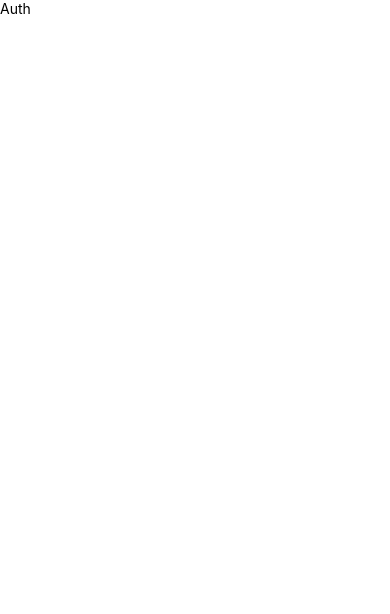
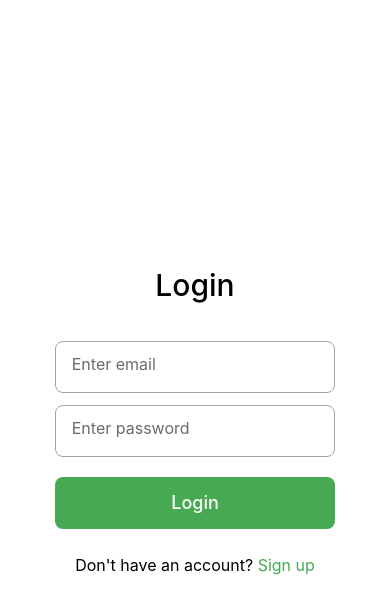
Before and after one commit to GezMin/client-RN-Shop, a React Native app: screen /Auth in a window 390 px wide. Shown: the top 614 px of the page. Built offline with nearby package versions, Linux system fonts and the light colour scheme.

Commit message:
added login fields

```diff
--- a/app/components/screens/auth/Auth.tsx
+++ b/app/components/screens/auth/Auth.tsx
@@ -1,11 +1,52 @@
+import AuthFields from './AuthFields'
+import Loader from '@/components/ui/Loader'
+import Button from '@/components/ui/button/Button'
+import { IAuthFormData } from '@/types/auth.interface'
 import { FC, useState } from 'react'
-import { Text, View } from 'react-native'
+import { SubmitHandler, useForm } from 'react-hook-form'
+import { Pressable, Text, View } from 'react-native'
 
 const Auth: FC = () => {
 	const [isReg, setIsReg] = useState(false)
+
+	const { handleSubmit, reset, control } = useForm<IAuthFormData>({
+		mode: 'onChange'
+	})
+
+	const onSubmit: SubmitHandler<IAuthFormData> = data => {
+		console.log(data)
+	}
+
+	const isLoading = false
+
 	return (
-		<View>
-			<Text>Auth</Text>
+		<View className='mx-2 items-center justify-center h-full'>
+			<View className='w-9/12'>
+				<Text className='text-center text-black text-3xl font-medium mb-8'>
+					{isReg ? 'Sing Up' : 'Login'}
+				</Text>
+				{isLoading ? (
+					<Loader />
+				) : (
+					<>
+						<AuthFields control={control} isPassRequired={isReg} />
+						<Button onPress={handleSubmit(onSubmit)}>
+							<Text>{isReg ? 'Sing Up' : 'Login'}</Text>
+						</Button>
+
+						<Pressable onPress={() => setIsReg(!isReg)}>
+							<Text className='text-black text-center text-base mt-6'>
+								{isReg
+									? 'Already have an account? '
+									: "Don't have an account? "}
+								<Text className='text-[#47AA52]'>
+									{isReg ? 'Login' : 'Sign up'}
+								</Text>
+							</Text>
+						</Pressable>
+					</>
+				)}
+			</View>
 		</View>
 	)
 }
--- /dev/null
+++ b/app/components/screens/auth/AuthFields.tsx
@@ -0,0 +1,45 @@
+import { validEmail } from './email.regex'
+import Field from '@/components/ui/field/Field'
+import { IAuthFormData } from '@/types/auth.interface'
+import { FC } from 'react'
+import { Control } from 'react-hook-form'
+
+interface IAuthFields {
+	control: Control<IAuthFormData>
+	isPassRequired?: boolean
+}
+
+const AuthFields: FC<IAuthFields> = ({ control, isPassRequired }) => {
+	return (
+		<>
+			<Field<IAuthFormData>
+				placeholder='Enter email'
+				control={control}
+				name='email'
+				rules={{
+					required: 'Email is required!',
+					pattern: {
+						value: validEmail,
+						message: 'Please enter a valid email address'
+					}
+				}}
+				keyboardType='email-address'
+			/>
+			<Field<IAuthFormData>
+				placeholder='Enter password'
+				control={control}
+				name='password'
+				secureTextEntry
+				rules={{
+					required: 'Password is required!',
+					minLength: {
+						value: 6,
+						message: 'Password should be minimum 6 characters long'
+					}
+				}}
+			/>
+		</>
+	)
+}
+
+export default AuthFields
--- /dev/null
+++ b/app/components/screens/auth/email.regex.ts
@@ -0,0 +1,2 @@
+export const validEmail =
+	/^(([^<>()[\]\\.,;:\s@"]+(\.[^<>()[\]\\.,;:\s@"]+)*)|(".+"))@((\[[0-9]{1,3}\.[0-9]{1,3}\.[0-9]{1,3}\.[0-9]{1,3}])|(([a-zA-Z\-0-9]+\.)+[a-zA-Z]{2,}))$/
--- /dev/null
+++ b/app/components/ui/Loader.tsx
@@ -0,0 +1,8 @@
+import { FC } from 'react'
+import { ActivityIndicator } from 'react-native'
+
+const Loader: FC = () => {
+	return <ActivityIndicator size='large' color='#47AA52' />
+}
+
+export default Loader
--- /dev/null
+++ b/app/components/ui/button/Button.tsx
@@ -0,0 +1,26 @@
+import { IButton } from './button.interface'
+import cn from 'clsx'
+import { FC, PropsWithChildren } from 'react'
+import { Pressable, Text } from 'react-native'
+
+const Button: FC<PropsWithChildren<IButton>> = ({
+	children,
+	className,
+	...rest
+}) => {
+	return (
+		<Pressable
+			className={cn(
+				'self-center mt-3.5 bg-[#47AA52] w-full py-3 font-light rounded-lg',
+				className
+			)}
+			{...rest}
+		>
+			<Text className=' text-white text-center font-medium text-lg'>
+				{children}
+			</Text>
+		</Pressable>
+	)
+}
+
+export default Button
--- /dev/null
+++ b/app/components/ui/button/button.interface.ts
@@ -0,0 +1,5 @@
+import { PressableProps } from 'react-native'
+
+export interface IButton extends PressableProps {
+	className?: string
+}
--- /dev/null
+++ b/app/components/ui/field/Field.tsx
@@ -0,0 +1,48 @@
+import { IField } from './field.interface'
+import cn from 'clsx'
+import { Controller } from 'react-hook-form'
+import { Text, TextInput, View } from 'react-native'
+
+const Field = <T extends Record<string, any>>({
+	control,
+	rules,
+	name,
+	className,
+	...rest
+}: IField<T>): JSX.Element => {
+	return (
+		<Controller
+			control={control}
+			name={name}
+			rules={rules}
+			render={({
+				field: { value, onChange, onBlur },
+				fieldState: { error }
+			}) => (
+				<>
+					<View
+						className={cn(
+							'bg-white w-full border rounded-lg pb-4 pt-2.5 px-4 my-1.5',
+							error ? 'border-red' : 'border-gray-400'
+						)}
+					>
+						<TextInput
+							autoCapitalize='none'
+							onChangeText={onChange}
+							onBlur={onBlur}
+							value={(value || '').toString()}
+							className='text-black text-base'
+							placeholderTextColor='#6A6A6A'
+							{...rest}
+						/>
+					</View>
+					{error && (
+						<Text className='text-red-500'>{error.message}</Text>
+					)}
+				</>
+			)}
+		/>
+	)
+}
+
+export default Field
--- /dev/null
+++ b/app/components/ui/field/field.interface.ts
@@ -0,0 +1,17 @@
+import {
+	Control,
+	FieldPath,
+	FieldValues,
+	RegisterOptions
+} from 'react-hook-form'
+import { TextInputProps } from 'react-native'
+
+export interface IField<T extends FieldValues>
+	extends Omit<TextInputProps, 'onChange' | 'onChangeText' | 'value'> {
+	control: Control<T>
+	name: FieldPath<T>
+	rules?: Omit<
+		RegisterOptions<T, FieldPath<T>>,
+		'valueAsNumber' | 'valueAsDate' | 'setValueAs' | 'disabled'
+	>
+}
--- /dev/null
+++ b/app/types/auth.interface.ts
@@ -0,0 +1,3 @@
+import { IUser } from './user.interface'
+
+export interface IAuthFormData extends Pick<IUser, 'email' | 'password'> {}
```
Also changed, not shown: app/types/user.interface.ts (added, +8 -0 lines).
